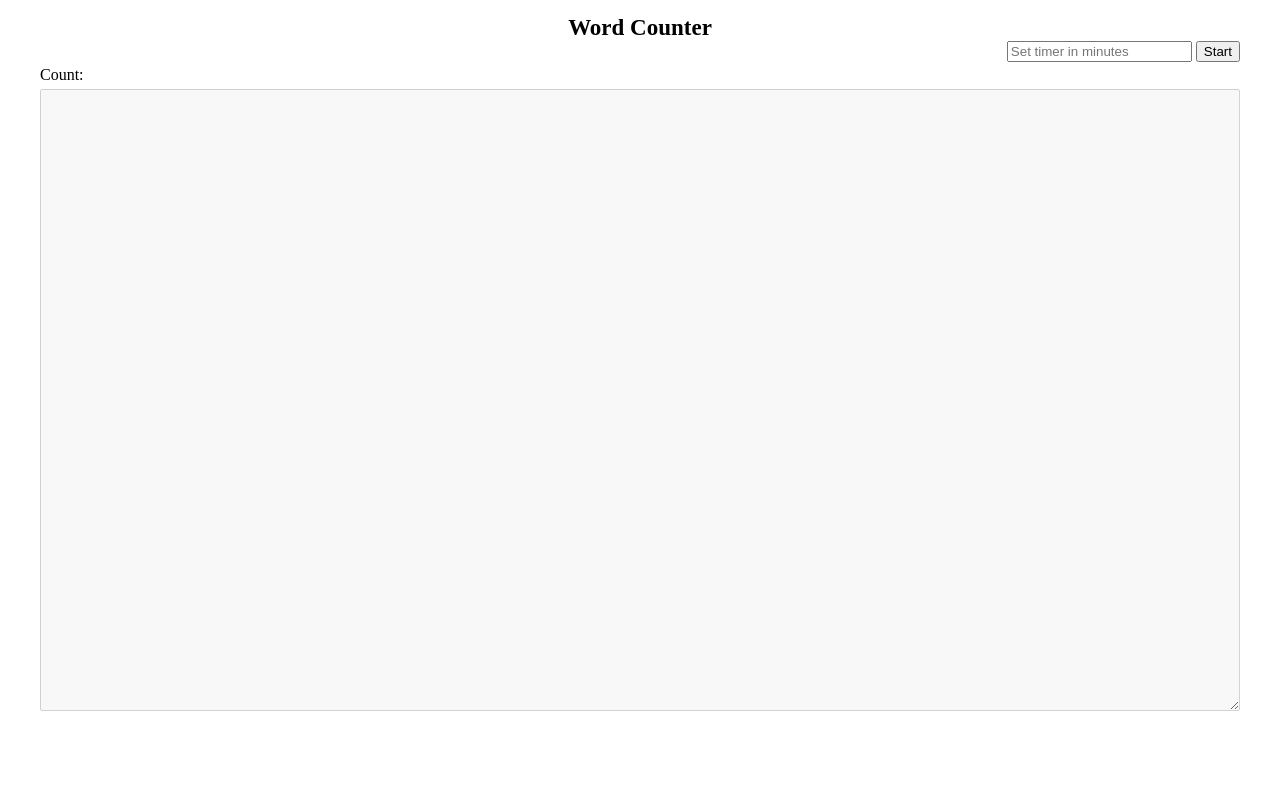
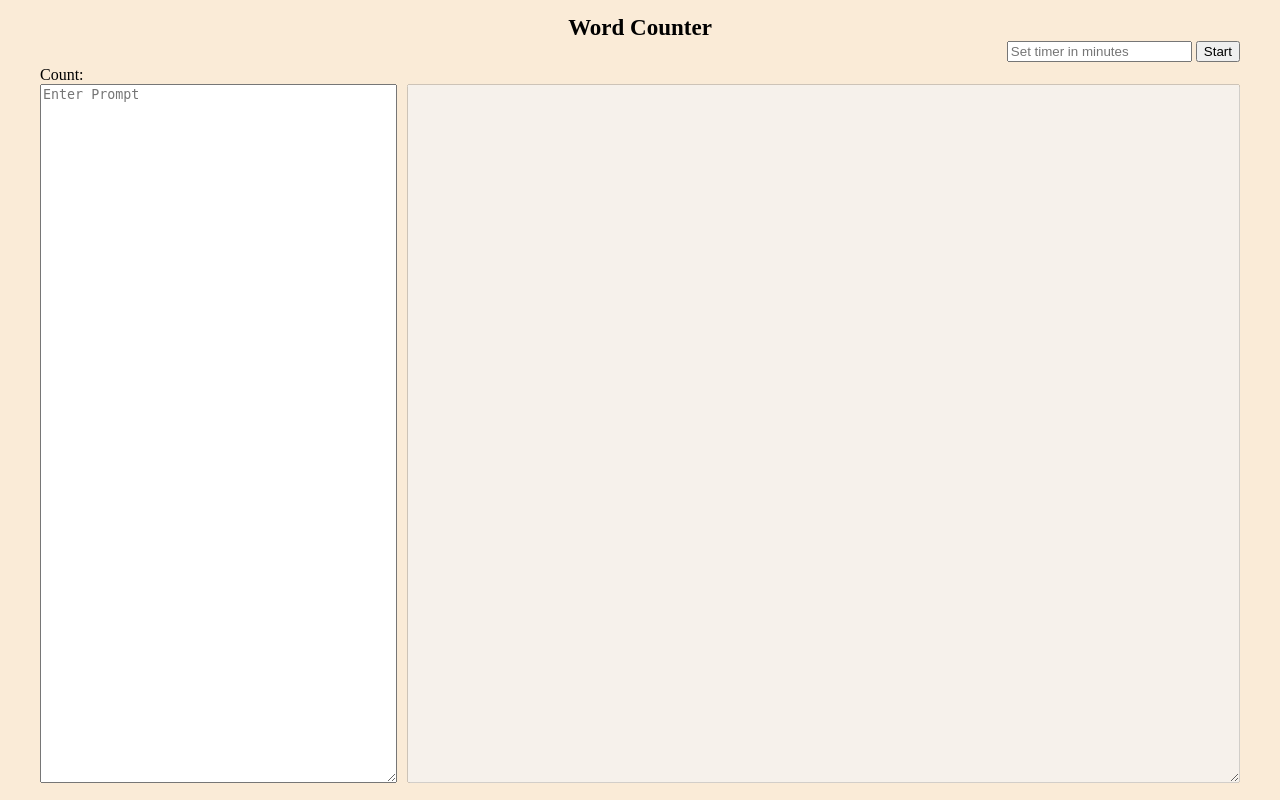
Before and after one commit to alishavirani/word-counter, a PHP site: page /main.html in a window 1280 px wide. Run offline with PHP 8.4, Linux system fonts and the light colour scheme.

Commit message:
added textarea for prompt, added background color

```diff
--- a/main.css
+++ b/main.css
@@ -2,17 +2,20 @@ body {
     margin-top: 15px;
     margin-right: 40px;
     margin-left: 40px;
-}
-textarea {
-    margin-top: 5px;
-    width: 100%;
-    height: 80%;
+    background: antiquewhite;
 }
 h2 {
     text-align: center;
 }
 form {
     margin-bottom: 0px;
+}
+.textAreaDiv {
+    width: 100%;
+    margin-top: 5px;
+    height: 90%;
+    display: flex;
+    flex-direction: row;
 }
 .heading {
     text-align: center;
@@ -24,8 +27,17 @@ form {
 .timeLeft {
     padding-top: 5px;
     display: none;
+    margin: 5px;
+    margin-left: 0px;
 }
 .counter {
     float: left;
     margin-top: 25px;
 }
+#prompt {
+    width: 30%;
+}
+#reply {
+    width: 70%;
+    margin-left: 10;
+}
--- a/main.html
+++ b/main.html
@@ -19,7 +19,10 @@
         <div id="timeLeft" class="timeLeft">Time left: <span id="time"></span></div>
     </div>
 
-    <textarea id="textarea" disabled></textarea>
+    <div class="textAreaDiv">
+        <textarea id="prompt" placeholder="Enter Prompt"></textarea>
+        <textarea id="reply" disabled></textarea>
+    </div>
 
     <script src="main.js"></script>
 </body>
--- a/main.js
+++ b/main.js
@@ -6,7 +6,7 @@ function startTimer() {
     if (timer > 0) {
         document.getElementById('button').disabled = true;
         document.getElementById('timer').disabled = true;
-        document.getElementById('textarea').disabled = false;
+        document.getElementById('reply').disabled = false;
         document.getElementById('timeLeft').style.display = "block";
     }
 
@@ -29,14 +29,9 @@ function startTimer() {
         }
     }, 1000);
 
-    if (document.getElementById("time").innerHTML === "EXPIRED") {
-        console.log("whyyyy")
-        document.getElementById('button').disabled = false;
-        document.getElementById('timer').disabled = false;
-    }
 }
 
-const input = document.querySelectorAll('textarea')[0];
+const input = document.getElementById('reply');
 input.addEventListener('keyup', () => {
     const words = input.value.match(/\b[-?(\w+)?]+\b/gi);
     if (words) {
```
